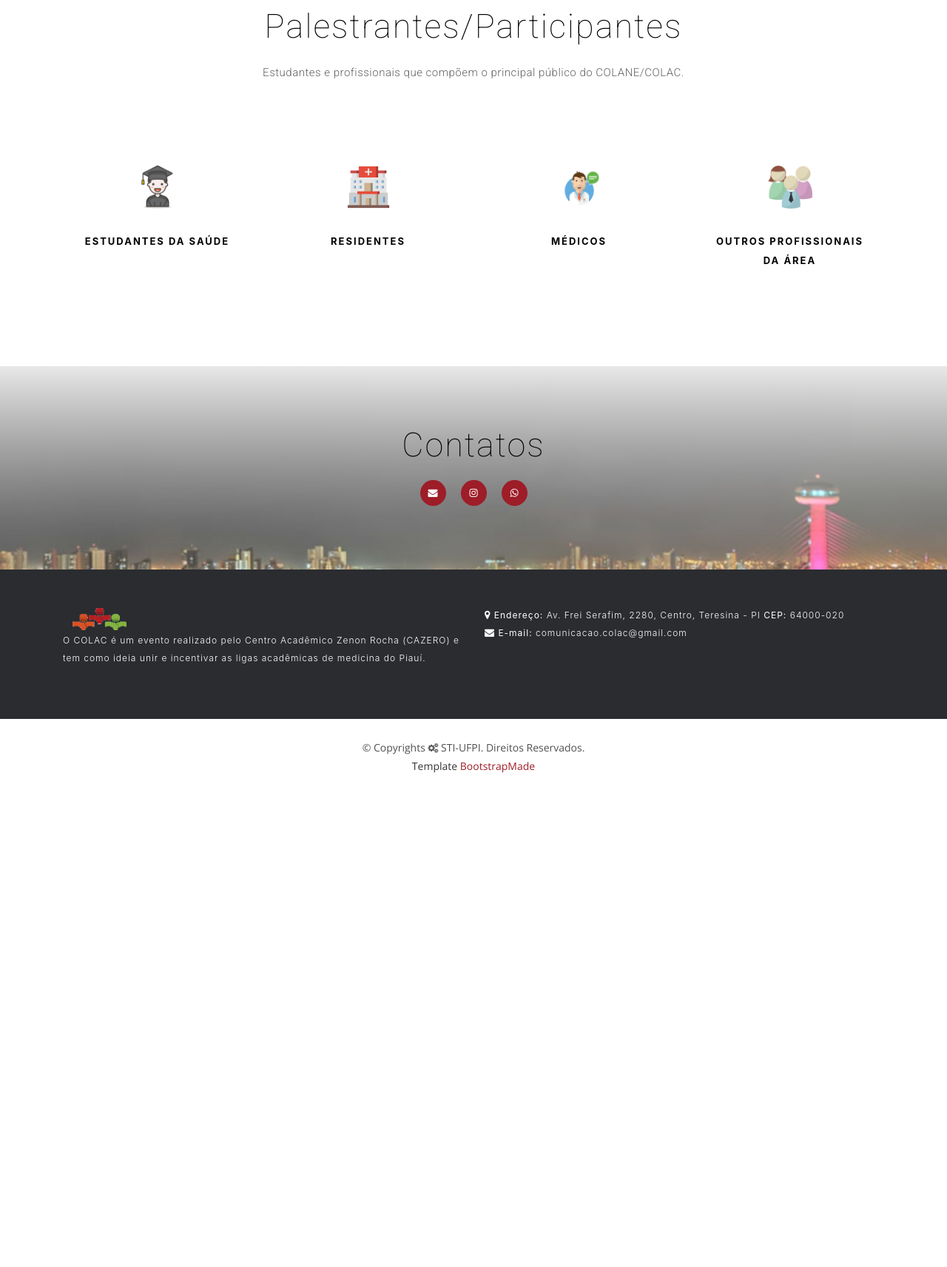
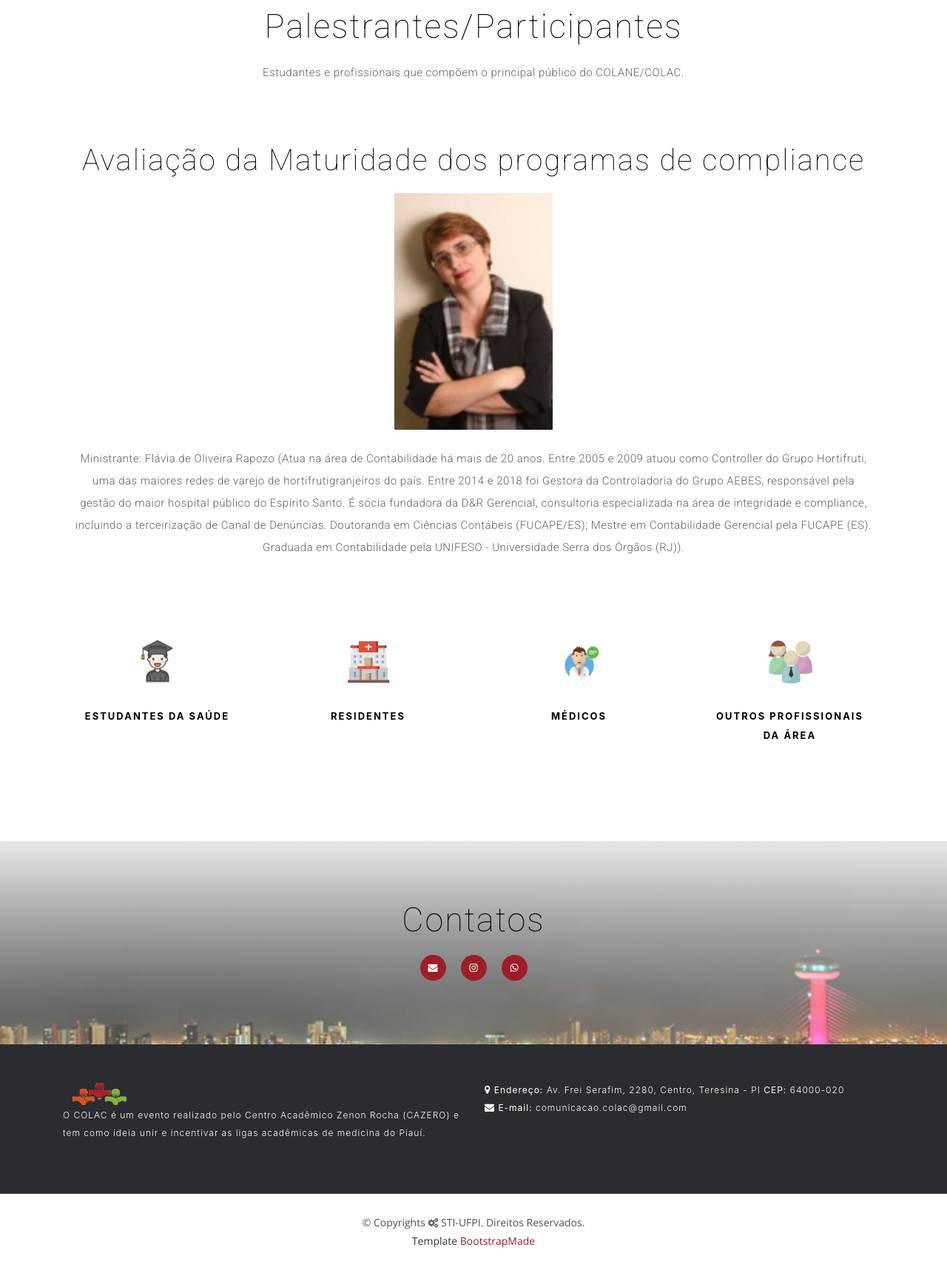
Before and after one commit to igbcampos/regepi, a Django app: page / in a window 1280 px wide. Shown: the part 2150-3863 px from the top of the page at 74% size. Before the commit the page ends 3195 px from the top, so only its background shows below. Run offline with Django 3.2, Linux system fonts and the light colour scheme; some libraries are stand-ins or nearby versions.

Commit message:
Adicionando palestrante

```diff
--- a/core/templates/core/index.html
+++ b/core/templates/core/index.html
@@ -102,8 +102,26 @@
 
         <h2>Palestrantes/Participantes </h2>
         <p class="separator">Estudantes e profissionais que compõem o principal público do COLANE/COLAC.</p>
+      </div>
 
+      <div class="container">
+        <div class="section-title tex-center" name="palestrantes">
+          <h2 style="font-size: 40px">Avaliação da Maturidade dos programas de compliance</h2>
+          <img src="{% static 'core/img/palestrante.png' %}" alt="Ministrante: Flávia de Oliveira Rapozo" width=214 height=320>
+          <br />
+          <br />
+            <p class="separator">Ministrante: Flávia de Oliveira Rapozo (Atua na área de Contabilidade há mais de 20 anos.
+              Entre 2005 e 2009 atuou como Controller do Grupo Hortifruti,
+              uma das maiores redes de varejo de hortifrutigranjeiros do país.
+              Entre 2014 e 2018 foi Gestora da Controladoria do Grupo AEBES, responsável pela gestão do maior
+              hospital público do Espírito Santo. É sócia fundadora da D&R Gerencial, consultoria especializada
+              na área de integridade e compliance, incluindo a terceirização de Canal de Denúncias. Doutoranda
+              em Ciências Contábeis (FUCAPE/ES); Mestre em Contabilidade Gerencial pela FUCAPE (ES). Graduada em
+              Contabilidade pela UNIFESO - Universidade Serra dos Órgãos (RJ)). </p>
+        </div>
       </div>
+
+
     </div>
 
     <div class="container">
```
Also changed, not shown: core/static/core/img/palestrante.png (added), db.sqlite3.
